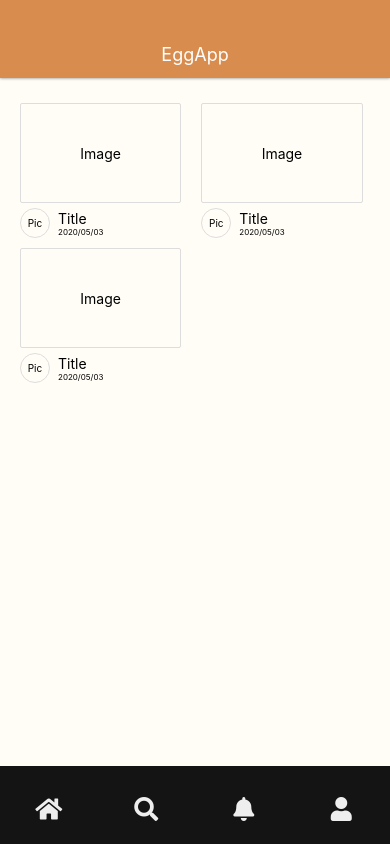
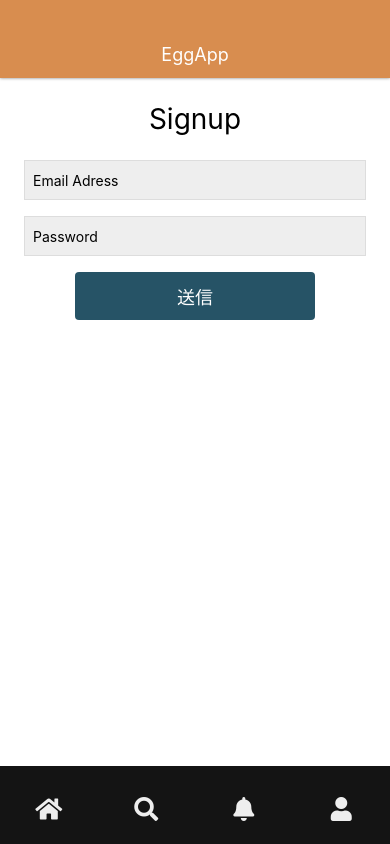
Before and after one commit to tadaakimiwa/EggAppByReactNative, a React Native app: screen / in a window 390 px wide. Built offline with nearby package versions, Linux system fonts and the light colour scheme.

Commit message:
Create Login and SignupScreen

```diff
--- a/App.js
+++ b/App.js
@@ -2,14 +2,14 @@
 import { StyleSheet, View } from 'react-native';
 
 import Appbar from './src/components/Appbar';
-import SearchScreen from './src/screens/SearchScreen';
+import SignupScreen from './src/screens/SignupScreen';
 import Footerbar from './src/components/Footerbar';
 
 export default function App() {
   return (
     <View style={styles.container}>
       <Appbar />
-      <SearchScreen />
+      <SignupScreen />
       <Footerbar />
     </View>
   );
--- /dev/null
+++ b/src/components/SearchList.js
@@ -0,0 +1,133 @@
+import React from 'react';
+import { StyleSheet, View, Text } from 'react-native';
+
+class SearchList extends React.Component {
+  render() {
+    return (
+      <View style={styles.searchList}>
+        <View style={styles.searchListItem}>
+          <View style={styles.itemImage}>
+            <Text style={styles.itemImageTitle}>
+              Image
+            </Text>
+          </View>
+          <View style={styles.itemComment}>
+            <View style={styles.itemUser}>
+              <Text style={styles.itemUserImage}>
+                Pic
+              </Text>
+            </View>
+            <View style={styles.itemCaption}>
+              <Text style={styles.itemCaptionTitle}>
+                Title
+              </Text>
+              <Text style={styles.itemCaptionDate}>
+                2020/05/03
+              </Text>
+            </View>
+          </View>
+        </View>
+
+        <View style={styles.searchListItem}>
+          <View style={styles.itemImage}>
+            <Text style={styles.itemImageTitle}>
+              Image
+            </Text>
+          </View>
+          <View style={styles.itemComment}>
+            <View style={styles.itemUser}>
+              <Text style={styles.itemUserImage}>
+                Pic
+              </Text>
+            </View>
+            <View style={styles.itemCaption}>
+              <Text style={styles.itemCaptionTitle}>
+                Title
+              </Text>
+              <Text style={styles.itemCaptionDate}>
+                2020/05/03
+              </Text>
+            </View>
+          </View>
+        </View>
+
+        <View style={styles.searchListItem}>
+          <View style={styles.itemImage}>
+            <Text style={styles.itemImageTitle}>
+              Image
+            </Text>
+          </View>
+          <View style={styles.itemComment}>
+            <View style={styles.itemUser}>
+              <Text style={styles.itemUserImage}>
+                Pic
+              </Text>
+            </View>
+            <View style={styles.itemCaption}>
+              <Text style={styles.itemCaptionTitle}>
+                Title
+              </Text>
+              <Text style={styles.itemCaptionDate}>
+                2020/05/03
+              </Text>
+            </View>
+          </View>
+        </View>
+      </View>
+    );
+  }
+}
+
+const styles = StyleSheet.create({
+  searchList: {
+    paddingTop: 25,
+    paddingLeft: 10,
+    paddingRight: 10,
+    flexDirection: 'row',
+    flexWrap: 'wrap',
+  },
+  searchListItem: {
+    width: '49%',
+  },
+  itemImage: {
+    borderWidth: 1,
+    borderColor: '#ddd',
+    borderRadius: 2,
+    justifyContent: 'center',
+    alignItems: 'center',
+    height: 100,
+    marginRight: 10,
+    marginLeft: 10,
+  },
+  itemComment: {
+    marginLeft: 10,
+    marginBottom: 10,
+    flexDirection: 'row',
+    flexWrap: 'wrap',
+    paddingTop: 5,
+  },
+  itemUser: {
+    height: 30,
+    width: 30,
+    borderWidth: 1,
+    borderColor: '#ddd',
+    borderRadius: 15,
+    justifyContent: 'center',
+    alignItems: 'center',
+  },
+  itemUserImage: {
+    fontSize: 10,
+  },
+  itemCaption: {
+    justifyContent: 'center',
+    paddingLeft: 8,
+  },
+  itemCaptionTitle: {
+    fontSize: 14,
+  },
+  itemCaptionDate: {
+    fontSize: 8,
+  },
+});
+
+export default SearchList;
--- a/src/screens/SearchScreen.js
+++ b/src/screens/SearchScreen.js
@@ -1,85 +1,13 @@
 import React from 'react';
-import { StyleSheet, View, Text } from 'react-native';
+import { StyleSheet, View } from 'react-native';
 
-// import AthList from '../components/AthList';
+import SearchList from '../components/SearchList';
 
 class SearchScreen extends React.Component {
   render() {
     return (
       <View style={styles.container}>
-        <View style={styles.searchContents}>
-          <View style={styles.searchList}>
-            <View style={styles.searchListItem}>
-              <View style={styles.itemImage}>
-                <Text style={styles.itemImageTitle}>
-                  Image
-                </Text>
-              </View>
-              <View style={styles.itemComment}>
-                <View style={styles.itemUser}>
-                  <Text style={styles.itemUserImage}>
-                    Pic
-                  </Text>
-                </View>
-                <View style={styles.itemCaption}>
-                  <Text style={styles.itemCaptionTitle}>
-                    Title
-                  </Text>
-                  <Text style={styles.itemCaptionDate}>
-                    2020/05/03
-                  </Text>
-                </View>
-              </View>
-            </View>
-
-            <View style={styles.searchListItem}>
-              <View style={styles.itemImage}>
-                <Text style={styles.itemImageTitle}>
-                  Image
-                </Text>
-              </View>
-              <View style={styles.itemComment}>
-                <View style={styles.itemUser}>
-                  <Text style={styles.itemUserImage}>
-                    Pic
-                  </Text>
-                </View>
-                <View style={styles.itemCaption}>
-                  <Text style={styles.itemCaptionTitle}>
-                    Title
-                  </Text>
-                  <Text style={styles.itemCaptionDate}>
-                    2020/05/03
-                  </Text>
-                </View>
-              </View>
-            </View>
-
-            <View style={styles.searchListItem}>
-              <View style={styles.itemImage}>
-                <Text style={styles.itemImageTitle}>
-                  Image
-                </Text>
-              </View>
-              <View style={styles.itemComment}>
-                <View style={styles.itemUser}>
-                  <Text style={styles.itemUserImage}>
-                    Pic
-                  </Text>
-                </View>
-                <View style={styles.itemCaption}>
-                  <Text style={styles.itemCaptionTitle}>
-                    Title
-                  </Text>
-                  <Text style={styles.itemCaptionDate}>
-                    2020/05/03
-                  </Text>
-                </View>
-              </View>
-            </View>
-
-          </View>
-        </View>
+        <SearchList />
       </View>
     );
   }
@@ -90,54 +18,8 @@
     flex: 1,
     width: '100%',
   },
-  searchList: {
-    paddingTop: 25,
-    paddingLeft: 10,
-    paddingRight: 10,
-    flexDirection: 'row',
-    flexWrap: 'wrap',
-  },
-  searchListItem: {
-    width: '49%',
-  },
-  itemImage: {
-    borderWidth: 1,
-    borderColor: '#ddd',
-    borderRadius: 2,
-    justifyContent: 'center',
-    alignItems: 'center',
-    height: 100,
-    marginRight: 10,
-    marginLeft: 10,
-  },
-  itemComment: {
-    marginLeft: 10,
-    marginBottom: 10,
-    flexDirection: 'row',
-    flexWrap: 'wrap',
-    paddingTop: 5,
-  },
-  itemUser: {
-    height: 30,
-    width: 30,
-    borderWidth: 1,
-    borderColor: '#ddd',
-    borderRadius: 15,
-    justifyContent: 'center',
-    alignItems: 'center',
-  },
-  itemUserImage: {
-    fontSize: 10,
-  },
-  itemCaption: {
-    justifyContent: 'center',
-    paddingLeft: 8,
-  },
-  itemCaptionTitle: {
-    fontSize: 14,
-  },
-  itemCaptionDate: {
-    fontSize: 8,
+  SearchList: {
+    width: '100%',
   },
 });
 
--- /dev/null
+++ b/src/screens/SignupScreen.js
@@ -0,0 +1,63 @@
+import React from 'react';
+import {
+  StyleSheet,
+  View,
+  TextInput,
+  TouchableHighlight,
+  Text,
+} from 'react-native';
+
+
+class SignupScreen extends React.Component {
+  render() {
+    return (
+      <View style={styles.container}>
+        <Text style={styles.title}>
+          Signup
+        </Text>
+        <TextInput style={styles.input} value="Email Adress" />
+        <TextInput style={styles.input} value="Password" />
+        <TouchableHighlight style={styles.button} onPress={() => {}} underlayColor="#ccc">
+          <Text style={styles.buttonTitle}>送信</Text>
+        </TouchableHighlight>
+      </View>
+    );
+  }
+}
+
+const styles = StyleSheet.create({
+  container: {
+    flex: 1,
+    width: '100%',
+    padding: 24,
+    backgroundColor: '#fff',
+  },
+  input: {
+    backgroundColor: '#eee',
+    height: 40,
+    marginBottom: 16,
+    borderWidth: 1,
+    borderColor: '#DDD',
+    padding: 8,
+  },
+  title: {
+    fontSize: 28,
+    alignSelf: 'center',
+    marginBottom: 24,
+  },
+  button: {
+    backgroundColor: '#265366',
+    height: 48,
+    borderRadius: 4,
+    justifyContent: 'center',
+    alignItems: 'center',
+    width: '70%',
+    alignSelf: 'center',
+  },
+  buttonTitle: {
+    color: '#fff',
+    fontSize: 18,
+  },
+});
+
+export default SignupScreen;
```
Also changed, not shown: src/screens/LoginScreen.js (added, +63 -0 lines).
